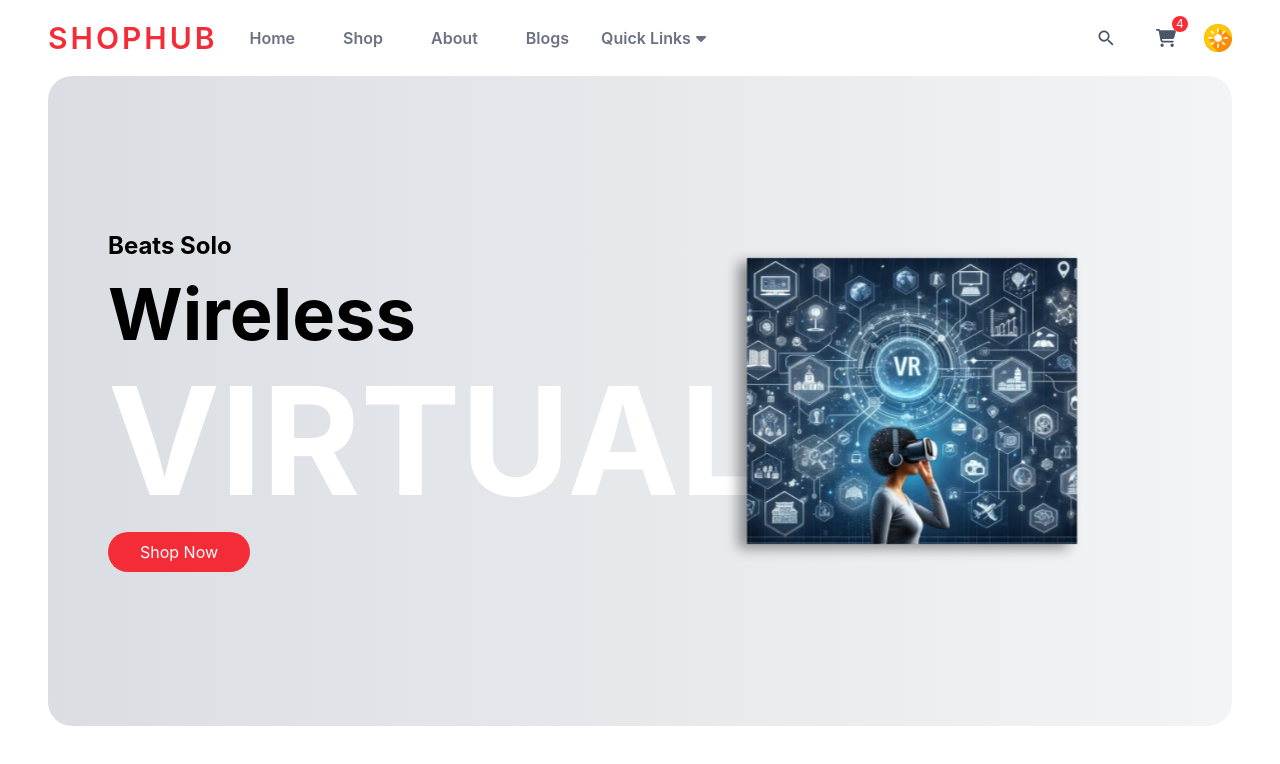
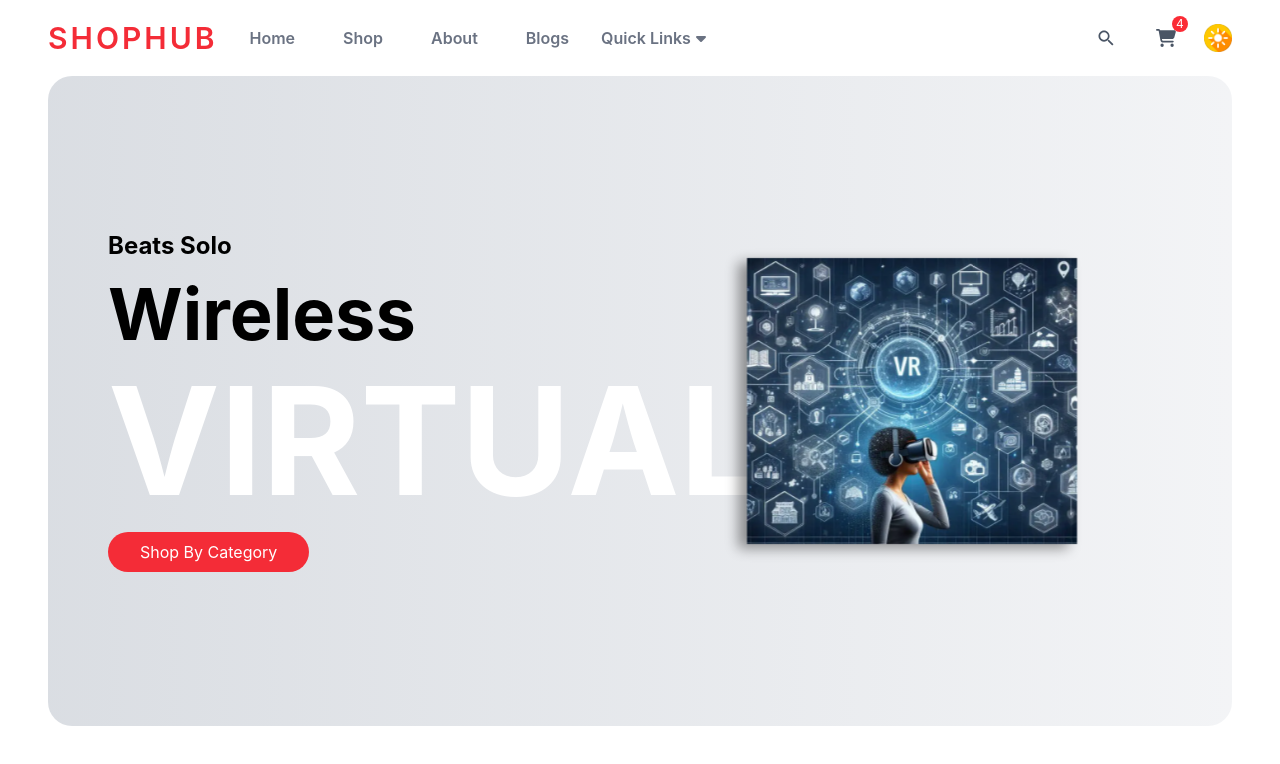
Before and after one commit to kaxadeveloper/Ecommerce, a React (Vite) app: page / in a window 1280 px wide. Shown: the top 764 px of the page. Built offline with nearby package versions, Linux system fonts and the light colour scheme.

Commit message:
change button's text

```diff
--- a/src/components/Hero/Hero.jsx
+++ b/src/components/Hero/Hero.jsx
@@ -61,7 +61,7 @@ const Hero = () => {
                                             <h1 className='text-5xl sm:text-6xl lg:text-7xl font-bold'>{data.title}</h1>
                                             <h1 className='text-5xl uppercase text-white dark:text-white/5 sm:text-[80px] md:text-[100px] xl:text-[150px] font-bold'>{data.title2}</h1>
                                             <div>
-                                                <Button text="Shop Now" bgColor="bg-primary" textColor="text-white" />
+                                                <Button text="Shop By Category" bgColor="bg-primary" textColor="text-white" />
                                             </div>
                                         </div>
                                         <div className='order-1 sm:order-2'>
```
